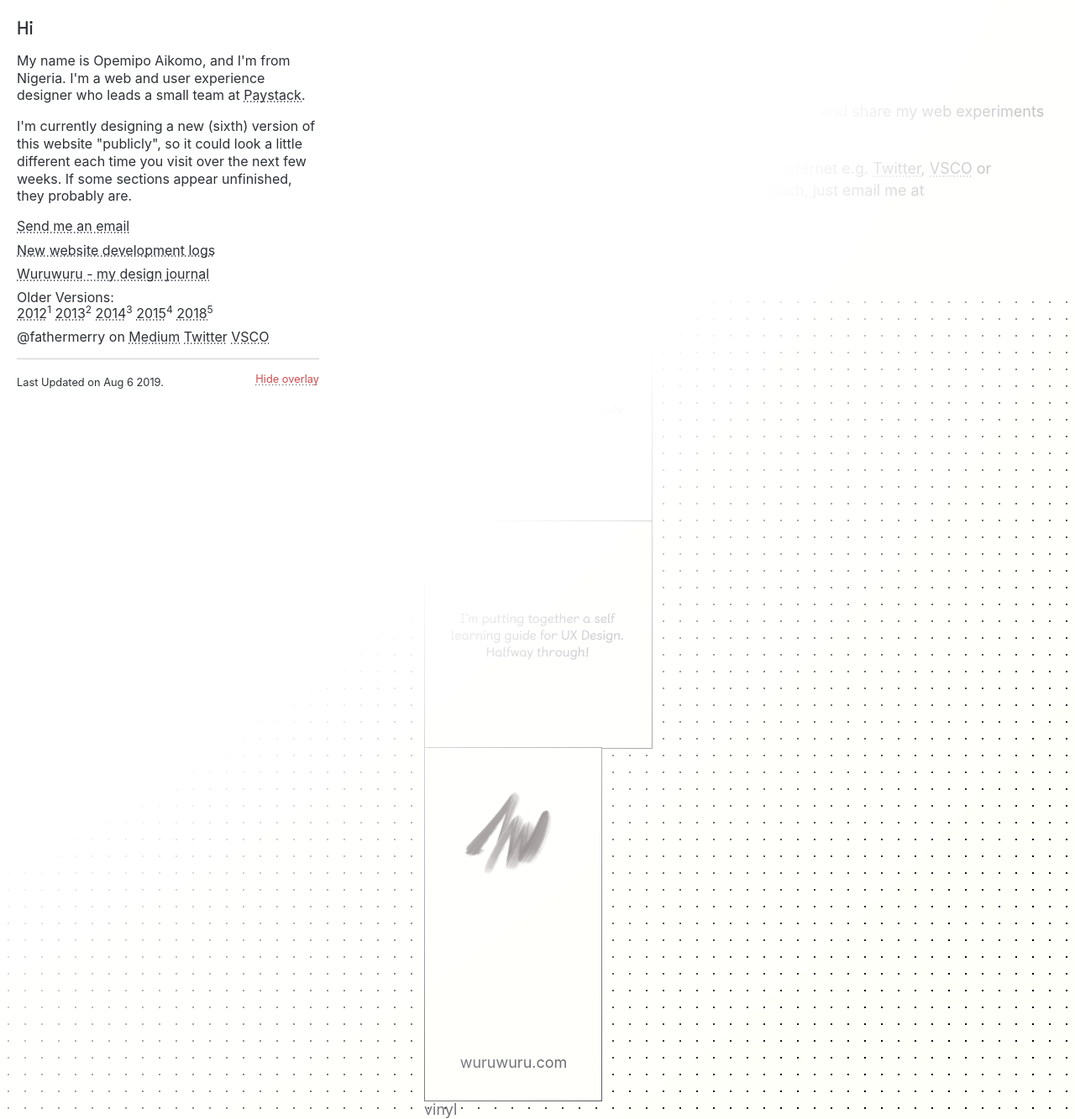
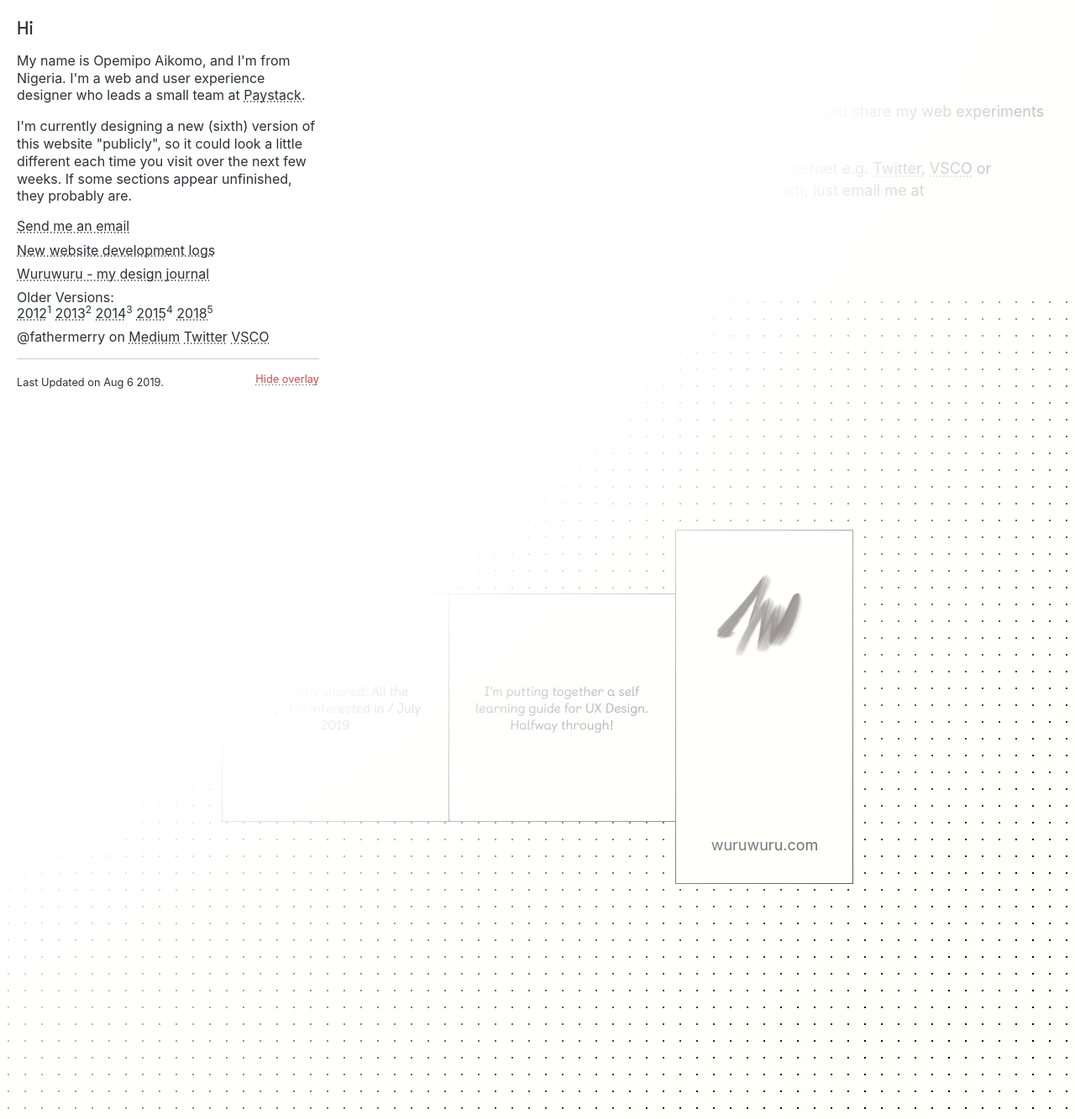
Before and after one commit to fathermerry/opemipo.com, a Jekyll site: the page built from index.md, in a window 1280 px wide. Shown: the whole page at 84% size. Built offline with Jekyll 4.4.1, drawn with Linux system fonts in a browser that asks for light colours.

Commit message:
Use web components for stage

```diff
--- /dev/null
+++ b/_includes/components/stage.html
@@ -0,0 +1,52 @@
+<template id="template-stage">
+    <style>
+        .bounds {
+            width: 100%;
+            height: 500px;
+            overflow: hidden;
+            position: relative;
+        }
+
+        @media (min-width: 768px) {
+            .bounds {
+                height: 100%;
+            }
+        }
+
+        .stage {
+            position: absolute;
+            width: 100%;
+            height: 100%;
+            background-image: radial-gradient(black 10%, rgba(0,0,0,0) 10%);
+            background-position: 0 0;
+            background-size: 20px 20px;
+            display: flex;
+            align-items: center;
+            justify-content: center;
+            cursor: grab;
+            cursor: -moz-grab;
+            cursor: -webkit-grab;
+        }
+
+        @media (min-width: 768px) {
+            .stage {
+                height: 100%;
+            }
+        }
+    </style>
+    <div class="bounds">
+        <slot class="stage"></slot>
+    </div>
+</template>
+<script>
+    class DraggableStage extends HTMLElement {
+        constructor() {
+            super();
+            const template = document.getElementById('template-stage');
+            const shadowRoot = this.attachShadow({ mode: 'open' });
+            shadowRoot.appendChild(template.content.cloneNode(true));
+        }
+    }
+
+    customElements.define('draggable-stage', DraggableStage);
+</script>
--- a/_layouts/default.html
+++ b/_layouts/default.html
@@ -31,7 +31,7 @@
 </head>
 <body>
 	{% if jekyll.environment == "production" %}
-		{% include wip.html %}
+		{% include components/wip.html %}
 	{% endif %}
 	<div class="grid">
 		<div class="grid__name">
@@ -56,34 +56,29 @@
 			</main>
 		</div>
 		<div class="grid__stage">
-			<section class="stage">
-				<div class="stage__grid">
-					<div class="stage__item stage__item--left-top">
+			<draggable-stage>
 				<sticky-note
 					text="I recently shared: All the things I’m interested in / July 2019"
 					url="https://medium.com/@fathermerry/all-the-things-im-interested-in-july-2019-322610cef44a"
 				>
 				</sticky-note>
-					</div>
-					<div class="stage__item stage__item--left-bottom">
 				<sticky-note
 					text="I’m putting together a self learning guide for UX Design. Halfway through!"
 					url="https://www.notion.so/UX-Design-Learning-Guide-24d5040b127749aa81b1af98ad93e64f"
-						></sticky-note>
-					</div>
-					<div class="stage__item stage__item--center">
+				>
+				</sticky-note>
 				<sticky-bookmark
 					text="wuruwuru.com"
 					url="https://wuruwuru.com"
 					image="/assets/images/wuruwuru.png"
 				>
 				</sticky-bookmark>
-					</div>
-					<div class="stage__item stage__item--right">vinyl</div>
-				</div>
-			</section>
+			</draggable-stage>
 		</div>
 	</div>
+
+	<!-- Templates -->
+	{% include components/stage.html %}
 	<script src="js/pronounce-name.js"></script>
 	<script src="js/sticky-note.js"></script>
 	<script src="js/sticky-bookmark.js"></script>
--- a/_sass/components/_stage.scss
+++ /dev/null
@@ -1,14 +0,0 @@
-.stage {
-    position: relative;
-    background-image: radial-gradient(black 10%, rgba(0,0,0,0) 10%);
-    background-position: 0 0;
-    background-size: 20px 20px;
-    display: flex;
-    align-items: center;
-    justify-content: center;
-    width: 100%;
-    height: 500px;
-    @media (min-width: 768px) {
-        height: 100%;
-    }
-}
--- a/css/site.scss
+++ b/css/site.scss
@@ -17,4 +17,3 @@
 @import "components/wip";
 @import "components/title";
 @import "components/intro";
-@import "components/stage";
```
Also changed, not shown: js/draggable-stage.js (added, +13 -0 lines), _includes/components/wip.html (renamed from _includes/wip.html). Lines whose indentation alone changed are shown as unchanged.
